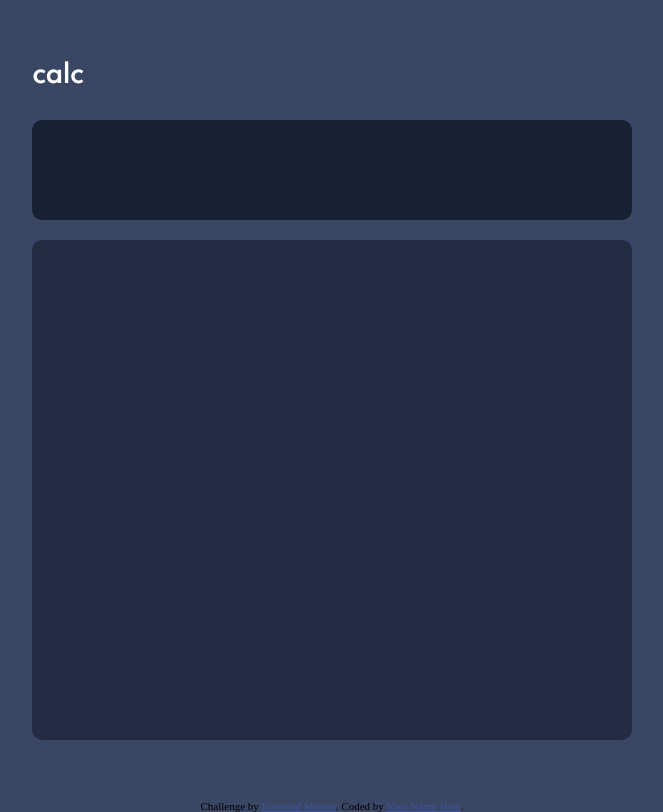
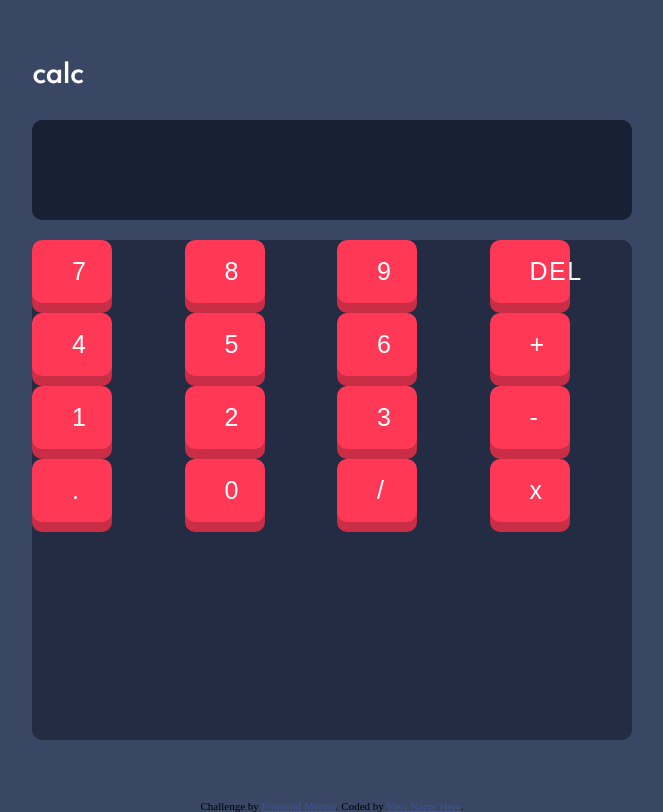
Before and after one commit to ruancs/calculadoraJS, a plain HTML site: page index.html in a window 1280 px wide. Shown: the whole page, without its empty margins (308-971 px from the left). Drawn offline with Linux system fonts and the light colour scheme.

Commit message:
adicionado botoes

```diff
--- a/index.html
+++ b/index.html
@@ -26,6 +26,26 @@
       <div class="display-calc"></div>
 
       <div class="keypad">
+        <div class="keyboard">
+          <button>7</button>
+          <button>8</button>
+          <button>9</button>
+          <button>DEL</button>
+          <button>4</button>
+          <button>5</button>
+          <button>6</button>
+          <button>+</button>
+          <button>1</button>
+          <button>2</button>
+          <button>3</button>
+          <button>-</button>
+          <button>.</button>
+          <button>0</button>
+          <button>/</button>
+          <button>x</button>
+        </div>
+
+
 
       </div>
 
--- a/style.css
+++ b/style.css
@@ -60,3 +60,38 @@ body{
     width: 600px;
     height: 500px;
 }
+
+
+button {
+    padding: 17px 40px;
+    border-radius: 10px;
+    border: 0;
+    align-items: center;
+    text-align: center;
+    width: 30px;
+    background-color: rgb(255, 56, 86);
+    letter-spacing: 1.5px;
+    font-size: 25px;
+    transition: all .3s ease;
+    box-shadow: rgb(201, 46, 70) 0px 10px 0px 0px;
+    color: hsl(0, 0%, 100%);
+   }
+
+   button:hover {
+    box-shadow: rgb(201, 46, 70) 0px 7px 0px 0px;
+   }
+
+   button:active {
+    background-color: rgb(255, 56, 86);
+    /*50, 168, 80*/
+    box-shadow: rgb(201, 46, 70) 0px 0px 0px 0px;
+    transform: translateY(5px);
+    transition: 200ms;
+   }
+
+
+.keyboard{
+    display: grid;
+    grid-template-columns: 1fr 1fr 1fr 1fr;
+    grid-gap: 10px;
+}
```
